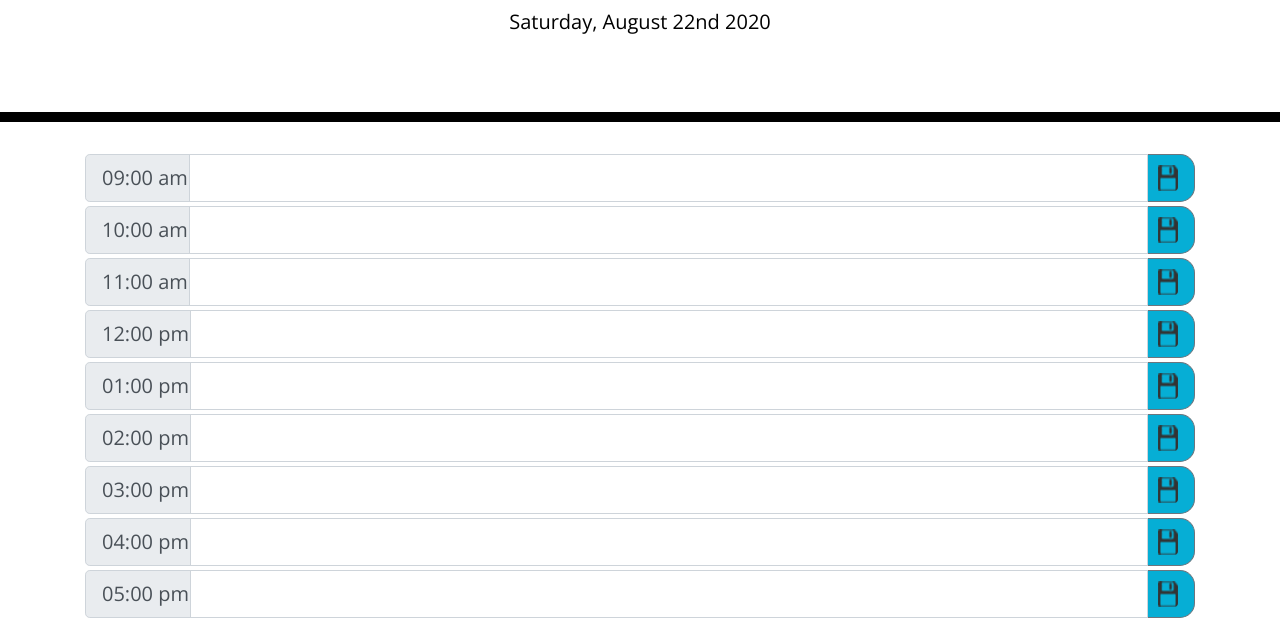
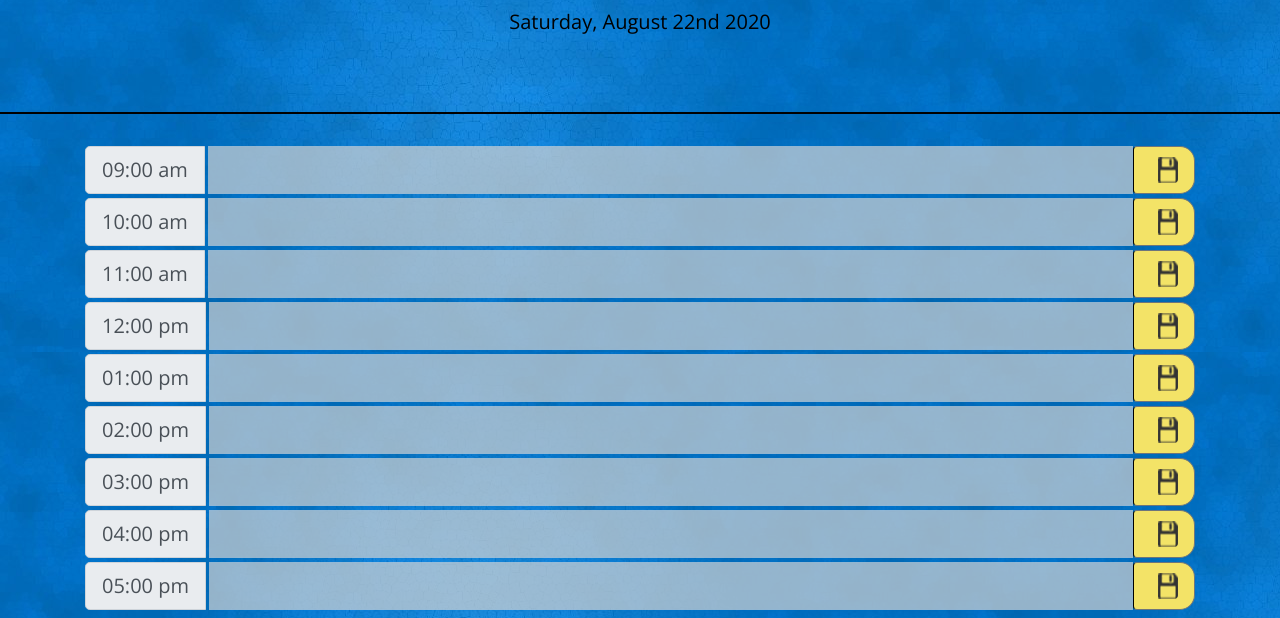
Before and after one commit to cboswel1/Work-Day-Scheduler, a plain HTML site: page index.html in a window 1280 px wide. Shown: the part 182-800 px from the top of the page. Drawn offline with nearby package versions, Linux system fonts and the light colour scheme; files whose address does not match are found by name.

Commit message:
eliminated row, appened var via function

```diff
--- a/Develop/style.css
+++ /dev/null
@@ -1,72 +0,0 @@
-body {
-  font-family: 'Open Sans', sans-serif;
-  font-size: 16px;
-  line-height: 1;
-}
-
-textarea{
-  background: transparent;
-  border: none;
-  resize: none;
-  color: #000000;
-  border-left: 1px solid black;
-  padding: 10px;
-}
-
-.jumbotron {
-  text-align: center;
-  background-color: transparent;
-  color: black;
-  border-radius: 0;
-  border-bottom: 10px solid black;
-}
-
-.description{
-  white-space: pre-wrap;
-}
-
-.time-block{
-  text-align: center;
-  border-radius: 15px;
-}
-
-.row {
-  white-space: pre-wrap;
-  /* border-top: 1px solid white;; */
-  border-top-left-radius: 15px;
-  border-bottom-left-radius: 15px;
-}
-
-.hour {
-  background-color: #ffffff;
-  color: #000000;
-  border-top: 1px dashed #000000;
-  font-size: 10px;
-}
-
-.past {
-  background-color: #d3d3d3;
-  color: white;
-}
-
-.present {
-  background-color: #ff6961;
-  color: white;
-}
-
-.future {
-  background-color: #77dd77;
-  color: white;
-}
-
-.saveBtn {
-  border-left: 1px solid black;
-  border-top-right-radius: 15px;
-  border-bottom-right-radius: 15px;
-  background-color: #06AED5;
-}
-
-.saveBtn i:hover {
-  font-size: 20px;
-  transition: all .3s ease-in-out;
-}
--- a/index.html
+++ b/index.html
@@ -33,9 +33,20 @@
 
       <div class="input-group input-group-lg">
         <div class="input-group-prepend">
-          <span class="input-group-text 9am" id="inputGroup-sizing-default"></span>
+          <span class="input-group-text 9am mr-1" id="inputGroup-sizing-default" data-hour="9"></span>
         </div>
-          <input type="text" class="form-control row">
+        <input type="text" class="form-control time-color9" aria-label="Large">
+        <div class="input group-append">
+          <button class="saveBtn btn btn-outline-secondary" type="button"><img src="/Users/christianboswell/code/homework/Work Day Scheduler/Assets/hiclipart.com.png" style="width:28px;height:26px;" class="pl-2 rounded m-1"> </button>
+        </div>
+      </div>
+
+
+      <div class="input-group input-group-lg mt-1">
+        <div class="input-group-prepend">
+          <span class="input-group-text 10am mr-1" id="inputGroup-sizing-default" data-hour="10"></span>
+        </div>
+          <input type="text" class="form-control time-color10" aria-label="Large">
         <div class="input group-append">
           <button class="saveBtn btn btn-outline-secondary" type="button"><img src="/Users/christianboswell/code/homework/Work Day Scheduler/Assets/hiclipart.com.png" style="width:28px;height:26px;" class="pl-2 rounded m-1"> </button>
         </div>
@@ -43,9 +54,19 @@
 
       <div class="input-group input-group-lg mt-1">
         <div class="input-group-prepend">
-          <span class="input-group-text 10am" id="inputGroup-sizing-default">10:00am</span>
+          <span class="input-group-text 11am mr-1" id="inputGroup-sizing-lg" data-hour="11"></span>
         </div>
-          <input type="text" class="form-control row" aria-label="Large">
+          <input type="text" class="form-control time-color11">
+        <div class="input group-append">
+          <button class="saveBtn btn btn-outline-secondary" type="button" ><img src="/Users/christianboswell/code/homework/Work Day Scheduler/Assets/hiclipart.com.png" style="width:28px;height:26px;" class="pl-2 rounded m-1"> </button>
+        </div>
+      </div>
+
+      <div class="input-group input-group-lg mt-1">
+        <div class="input-group-prepend">
+          <span class="input-group-text 12pm mr-1" id="inputGroup-sizing-lg" data-hour="12"></span>
+        </div>
+          <input type="text" class="form-control time-color12">
         <div class="input group-append">
           <button class="saveBtn btn btn-outline-secondary" type="button"><img src="/Users/christianboswell/code/homework/Work Day Scheduler/Assets/hiclipart.com.png" style="width:28px;height:26px;" class="pl-2 rounded m-1"> </button>
         </div>
@@ -53,19 +74,9 @@
 
       <div class="input-group input-group-lg mt-1">
         <div class="input-group-prepend">
-          <span class="input-group-text 11am" id="inputGroup-sizing-lg">11:00am</span>
+          <span class="input-group-text 1pm mr-1" id="inputGroup-sizing-lg" data-hour="1"></span>
         </div>
-          <input type="text" class="form-control row">
-        <div class="input group-append">
-          <button class="saveBtn btn btn-outline-secondary" type="button" ><img src="/Users/christianboswell/code/homework/Work Day Scheduler/Assets/hiclipart.com.png" style="width:28px;height:26px;" class="pl-2 rounded m-1"> </button>
-        </div>
-      </div>
-
-      <div class="input-group input-group-lg mt-1">
-        <div class="input-group-prepend">
-          <span class="input-group-text 12pm" id="inputGroup-sizing-lg">12:00pm</span>
-        </div>
-          <input type="text" class="form-control row">
+          <input type="text" class="form-control time-color1">
         <div class="input group-append">
           <button class="saveBtn btn btn-outline-secondary" type="button"><img src="/Users/christianboswell/code/homework/Work Day Scheduler/Assets/hiclipart.com.png" style="width:28px;height:26px;" class="pl-2 rounded m-1"> </button>
         </div>
@@ -73,9 +84,9 @@
 
       <div class="input-group input-group-lg mt-1">
         <div class="input-group-prepend">
-          <span class="input-group-text 1pm" id="inputGroup-sizing-lg">01:00pm</span>
+          <span class="input-group-text 2pm mr-1" id="inputGroup-sizing-lg" data-hour="2"></span>
         </div>
-          <input type="text" class="form-control row">
+          <input type="text" class="form-control time-color2">
         <div class="input group-append">
           <button class="saveBtn btn btn-outline-secondary" type="button"><img src="/Users/christianboswell/code/homework/Work Day Scheduler/Assets/hiclipart.com.png" style="width:28px;height:26px;" class="pl-2 rounded m-1"> </button>
         </div>
@@ -83,9 +94,9 @@
 
       <div class="input-group input-group-lg mt-1">
         <div class="input-group-prepend">
-          <span class="input-group-text 2pm" id="inputGroup-sizing-lg">02:00pm</span>
+          <span class="input-group-text 3pm mr-1" id="inputGroup-sizing-lg" data-hour="3"></span>
         </div>
-          <input type="text" class="form-control row">
+          <input type="text" class="form-control time-color3">
         <div class="input group-append">
           <button class="saveBtn btn btn-outline-secondary" type="button"><img src="/Users/christianboswell/code/homework/Work Day Scheduler/Assets/hiclipart.com.png" style="width:28px;height:26px;" class="pl-2 rounded m-1"> </button>
         </div>
@@ -93,9 +104,9 @@
 
       <div class="input-group input-group-lg mt-1">
         <div class="input-group-prepend">
-          <span class="input-group-text 3pm" id="inputGroup-sizing-lg">03:00pm</span>
+          <span class="input-group-text 4pm mr-1" id="inputGroup-sizing-lg" data-hour="4"></span>
         </div>
-          <input type="text" class="form-control row">
+          <input type="text" class="form-control time-color4">
         <div class="input group-append">
           <button class="saveBtn btn btn-outline-secondary" type="button"><img src="/Users/christianboswell/code/homework/Work Day Scheduler/Assets/hiclipart.com.png" style="width:28px;height:26px;" class="pl-2 rounded m-1"> </button>
         </div>
@@ -103,19 +114,9 @@
 
       <div class="input-group input-group-lg mt-1">
         <div class="input-group-prepend">
-          <span class="input-group-text 4pm" id="inputGroup-sizing-lg">04:00pm</span>
+          <span class="input-group-text 5pm mr-1" id="inputGroup-sizing-lg" data-hour="5"></span>
         </div>
-          <input type="text" class="form-control row">
-        <div class="input group-append">
-          <button class="saveBtn btn btn-outline-secondary" type="button"><img src="/Users/christianboswell/code/homework/Work Day Scheduler/Assets/hiclipart.com.png" style="width:28px;height:26px;" class="pl-2 rounded m-1"> </button>
-        </div>
-      </div>
-
-      <div class="input-group input-group-lg mt-1">
-        <div class="input-group-prepend">
-          <span class="input-group-text 5pm" id="inputGroup-sizing-lg">05:00pm</span>
-        </div>
-          <input type="text" class="form-control row">
+          <input type="text" class="form-control time-color5">
         <div class="input group-append">
           <button class="saveBtn btn btn-outline-secondary" type="button"><img src="/Users/christianboswell/code/homework/Work Day Scheduler/Assets/hiclipart.com.png" style="width:28px;height:26px;" class="pl-2 rounded m-1"> </button>
         </div>
--- a/script.js
+++ b/script.js
@@ -1,5 +1,5 @@
 // Create a moment.js for current date at planner head - assign to currentday id
-moment(Date);
+// moment();
 $("#currentDay").text(moment().format('dddd' + ', ' + 'MMMM Do YYYY'));
 
 console.log(moment().format());
@@ -10,11 +10,16 @@ console.log(moment().format());
 // 9am will be initial variable, each proceeding will be manipulated with .add to add +1 hour
 
 //variable for start of day (12am) + 9 hours
-var startOfDay = moment().startOf('day').add(9, 'hours');
+var startOfDay = moment().startOf('date').add(9, 'hours');
 
 console.log(startOfDay);
 
+//local storage nightmare goes here ????
+//store input text to local storage, make retrievable upon refresh
 
+
+
+//calender times starting at 9am, +1, appended to appropriate span class
 //9am
 var cal9am = startOfDay
 
@@ -80,3 +85,124 @@ var cal5pm = startOfDay.add(1, 'h');
 cal5pm = startOfDay.format('hh:mm a');
 
 $(".5pm").text(cal5pm);
+
+//function to add classes per current time.
+
+//current time
+currentTime = moment();
+    console.log(currentTime);
+
+//function will take each time variable and compare to current time to assign past, present, future
+function timeView() {
+
+    //conditional to assign class outcome dependent on time
+    //9am = start of day + 9hours, 9 pointing at data-hour in html
+
+    cal9am = moment().startOf('date').add(9, 'hours');
+    console.log(cal9am);
+    // past/present/future class appending to .time-color, depending on t.o.d.
+
+     if (currentTime.isAfter(cal9am)) {
+         $(".time-color9").addClass("past");
+     } else if (currentTime.isSame(cal9am)) {
+         $(".time-color9").addClass("present");
+     } else if (currentTime.isBefore(cal9am)) {
+         $(".time-color9").addClass("future");
+     };
+
+    //+10 hours to start of day
+    cal10am = moment().startOf('date').add(10, 'hours');
+
+     if (currentTime.isAfter(cal10am)) {
+        $(".time-color10").addClass("past");
+    } else if (currentTime.isSame(cal10am)) {
+        $(".time-color10").addClass("present");
+    } else if (currentTime.isBefore(cal10am)) {
+        $(".time-color10").addClass("future");
+    };
+
+    //+11 hours to start of day
+    cal11am = moment().startOf('date').add(11, 'hours');
+
+    if (currentTime.isAfter(cal11am)) {
+        $(".time-color11").addClass("past");
+    } else if (currentTime.isSame(cal11am)) {
+        $(".time-color11").addClass("present");
+    } else if (currentTime.isBefore(cal11am)) {
+        $(".time-color11").addClass("future");
+    };
+
+    //+12 hours to start of day
+    cal12pm = moment().startOf('date').add(12, 'hours');
+
+    if (currentTime.isAfter(cal12pm)) {
+        $(".time-color12").addClass("past");
+    } else if (currentTime.isSame(cal12pm)) {
+        $(".time-color12").addClass("present");
+    } else if (currentTime.isBefore(cal12pm)) {
+        $(".time-color12").addClass("future");
+    };
+
+    //+13 hours to start of day
+    cal1pm = moment().startOf('date').add(13, 'hours');
+
+    if (currentTime.isAfter(cal1pm)) {
+        $(".time-color1").addClass("past");
+    } else if (currentTime.isSame(cal1pm)) {
+        $(".time-color1").addClass("present");
+    } else if (currentTime.isBefore(cal1pm)) {
+        $(".time-color1").addClass("future");
+    };
+
+    //+14 hours to start of day
+    cal2pm = moment().startOf('date').add(14, 'hours');
+
+    if (currentTime.isAfter(cal2pm)) {
+        $(".time-color2").addClass("past");
+    } else if (currentTime.isSame(cal2pm)) {
+        $(".time-color2").addClass("present");
+    } else if (currentTime.isBefore(cal2pm)) {
+        $(".time-color2").addClass("future");
+    };
+
+    //+15 hours to start of day
+    cal3pm = moment().startOf('date').add(15, 'hours');
+
+    if (currentTime.isAfter(cal3pm)) {
+        $(".time-color3").addClass("past");
+    } else if (currentTime.isSame(cal3pm)) {
+        $(".time-color3").addClass("present");
+    } else if (currentTime.isBefore(cal3pm)) {
+        $(".time-color3").addClass("future");
+    };
+
+    //+16 hours to start of day
+    cal4pm = moment().startOf('date').add(16, 'hours');
+
+    if (currentTime.isAfter(cal4pm)) {
+        $(".time-color4").addClass("past");
+    } else if (currentTime.isSame(cal4pm)) {
+        $(".time-color4").addClass("present");
+    } else if (currentTime.isBefore(cal4pm)) {
+        $(".time-color4").addClass("future");
+    };
+
+    //5pm = start of day + 17 hours on 24 hour (military) clock
+    cal5pm = moment().startOf('date').add(17, 'hours');
+
+    if (currentTime.isAfter(cal5pm)) {
+        $(".time-color5").addClass("past");
+    } else if (currentTime.isSame(cal5pm)) {
+        $(".time-color5").addClass("present");
+    } else if (currentTime.isBefore(cal5pm)) {
+        $(".time-color5").addClass("future");
+    };
+
+
+
+
+
+
+}
+
+timeView();
--- a/style.css
+++ b/style.css
@@ -2,6 +2,7 @@ body {
   font-family: 'Open Sans', sans-serif;
   font-size: 16px;
   line-height: 1;
+  background-image: url("/Users/christianboswell/code/homework/Work Day Scheduler/Assets/950x534-blue-stained-glass-free-website-background-image.jpg")
 }
 
 textarea{
@@ -18,7 +19,7 @@ textarea{
   background-color: transparent;
   color: black;
   border-radius: 0;
-  border-bottom: 10px solid black;
+  border-bottom: 2px solid black;
 }
 
 .description{
@@ -35,6 +36,7 @@ textarea{
   /* border-top: 1px solid white;; */
   border-top-left-radius: 15px;
   border-bottom-left-radius: 15px;
+  opacity: 0.7;
 }
 
 .hour {
@@ -46,23 +48,26 @@ textarea{
 .past {
   background-color: #d3d3d3;
   color: white;
+  opacity: 0.7;
 }
 
 .present {
   background-color: #ff6961;
   color: white;
+  opacity: 0.7;
 }
 
 .future {
   background-color: #77dd77;
   color: white;
+  opacity: 0.7;
 }
 
 .saveBtn {
   border-left: 1px solid black;
   border-top-right-radius: 15px;
   border-bottom-right-radius: 15px;
-  background-color: #06AED5;
+  background-color: #F3E367;
 }
 
 .saveBtn i:hover {
```
Also changed, not shown: Assets/950x534-blue-stained-glass-free-website-background-image.jpg (added).
